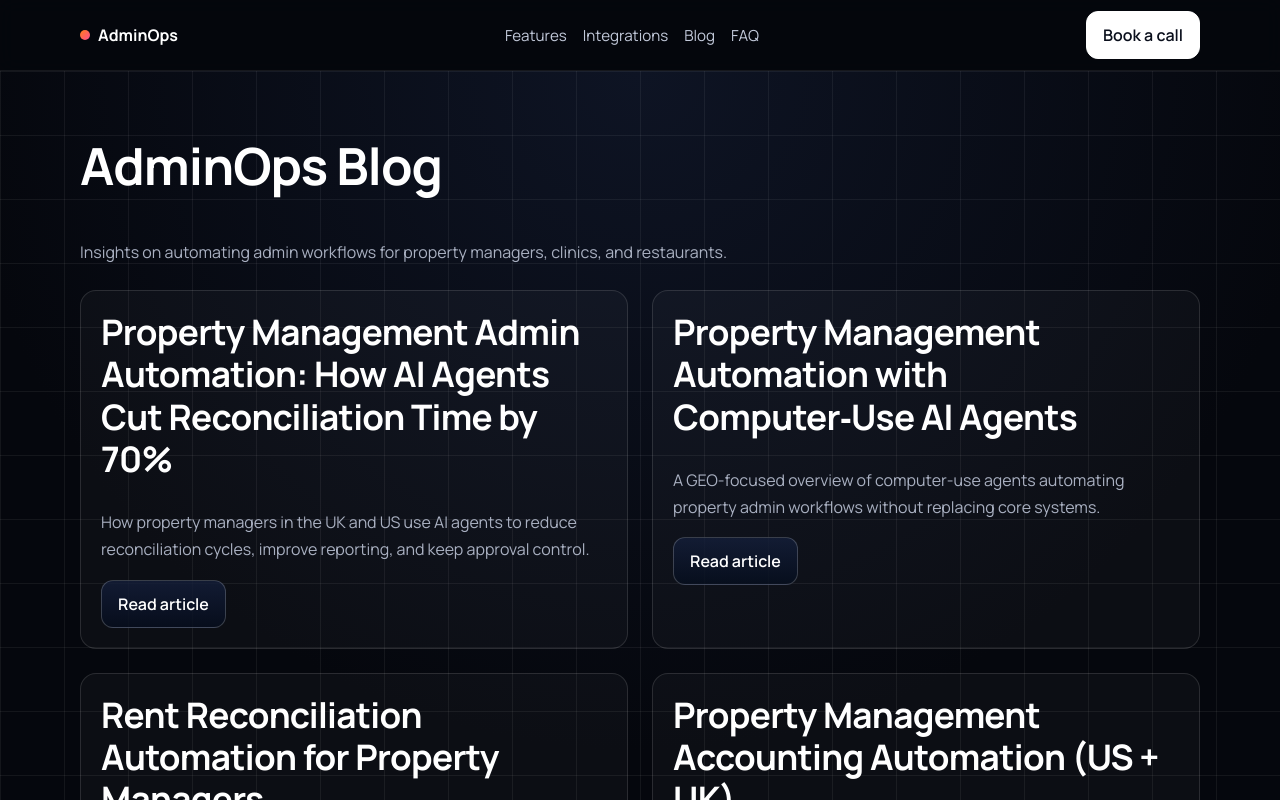
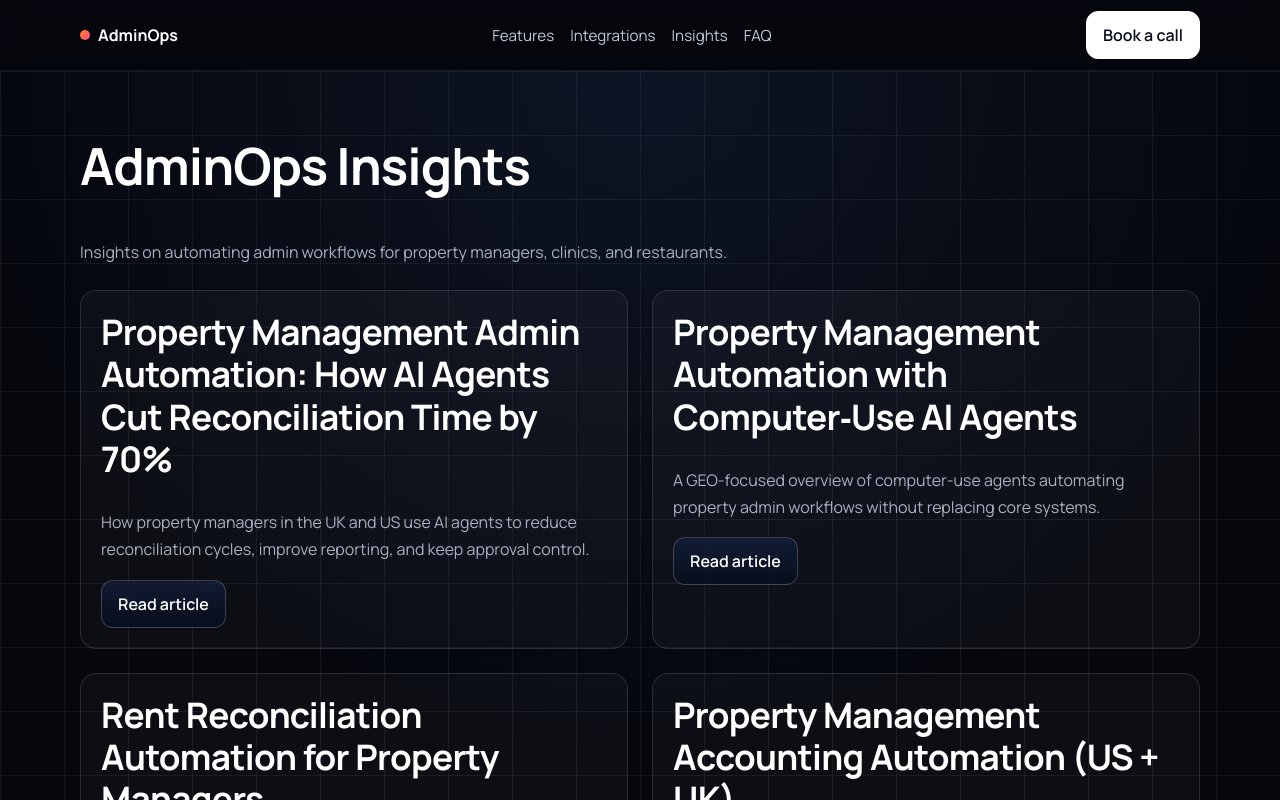
Before and after one commit to siegkamgo/adminops-site, a Next.js app: page /blog in a window 1280 px wide. Shown: the top 800 px of the page. Built offline with nearby package versions, Linux system fonts and the light colour scheme; no server answers.

Commit message:
Rename Blog labels to Insights

```diff
--- a/app/blog/page.js
+++ b/app/blog/page.js
@@ -28,7 +28,7 @@ const posts = [
 ];
 
 export const metadata = {
-  title: "AdminOps Blog",
+  title: "AdminOps Insights",
   description: "AdminOps insights on AI automation for admin-heavy teams."
 };
 
@@ -36,7 +36,7 @@ export default function BlogIndexPage() {
   return (
     <section className="section">
       <div className="container">
-        <h1>AdminOps Blog</h1>
+        <h1>AdminOps Insights</h1>
         <p>Insights on automating admin workflows for property managers, clinics, and restaurants.</p>
         <div className="grid-2" style={{ marginTop: "1.5rem" }}>
           {posts.map((post) => (
--- a/components/SiteHeader.js
+++ b/components/SiteHeader.js
@@ -3,7 +3,7 @@ import Link from "next/link";
 const navItems = [
   { href: "/#features", label: "Features" },
   { href: "/#integrations", label: "Integrations" },
-  { href: "/insights", label: "Blog" },
+  { href: "/insights", label: "Insights" },
   { href: "/#faq", label: "FAQ" }
 ];
 
```
